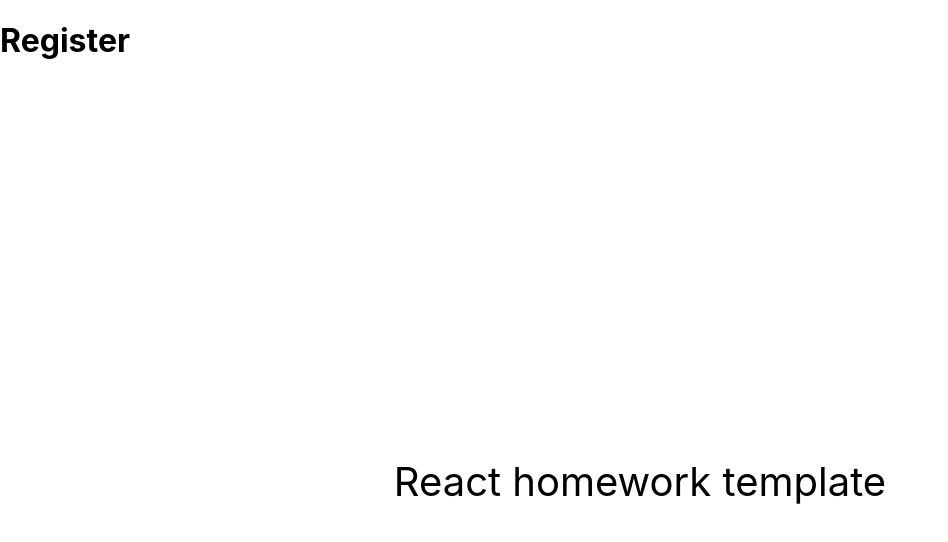
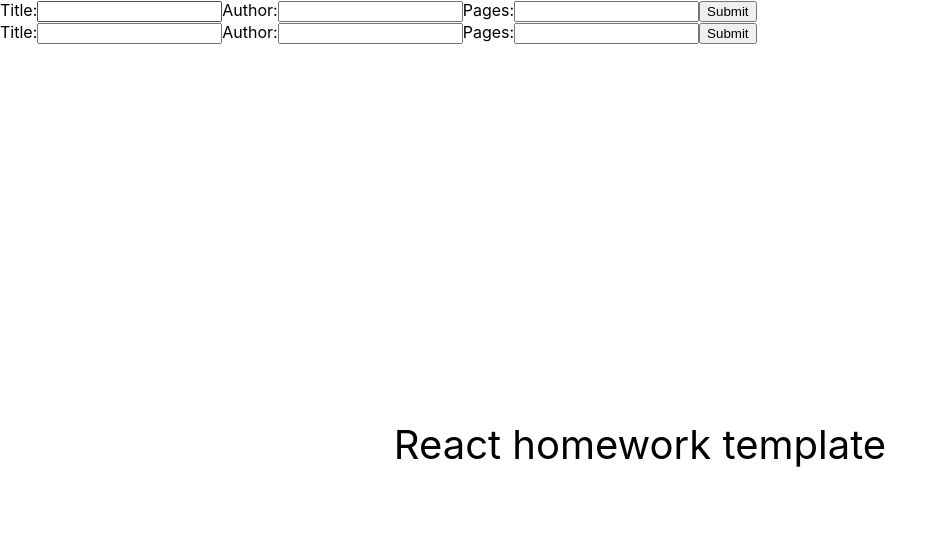
Before and after one commit to Potyomko/project-books, a React (Create React App) app: page /register in a window 1280 px wide. Shown: the top 542 px of the page, without its empty margins (0-948 px from the left). Built offline with nearby package versions, Linux system fonts and the light colour scheme.

Commit message:
шось там

```diff
--- a/package.json
+++ b/package.json
@@ -10,9 +10,6 @@
         "@testing-library/user-event": "^13.5.0",
         "axios": "^1.6.8",
         "chart.js": "^4.4.2",
-        "express": "^4.19.2",
-        "mongodb": "^6.5.0",
-        "mongoose": "^8.3.1",
         "nodemon": "^3.1.0",
         "react": "^18.1.0",
         "react-chartjs-2": "^5.2.0",
--- a/src/MongoDB/database.js
+++ b/src/MongoDB/database.js
@@ -16,7 +16,7 @@
 app.use(express.json());
 
 // Маршрут для отримання всіх книг
-app.get('/api/books', async(req, res) => {
+app.get('/api/books/books', async(req, res) => {
     try {
         const books = await Book.find();
         res.json(books);
@@ -27,7 +27,7 @@
 });
 
 // Маршрут для створення нової книги
-app.post('/api/books', async(req, res) => {
+app.post('/api/books/books', async(req, res) => {
     try {
         const { title, author, pages } = req.body;
         const book = new Book({ title, author, pages });
--- a/src/components/App.jsx
+++ b/src/components/App.jsx
@@ -4,13 +4,15 @@
 
 import axios from 'axios';
 import { useEffect, useState } from "react";
+import { Register } from "./Authentication/Register";
 
 export const App = ()=> {
-  const [books, setBooks] = useState([]);
+
 
 
   return (
     <>
+    <Register/>
 {/*
      {isLoggedIn ? <UserMenu/> :  <AuthMenu/> } */}
     <Outlet/>
--- a/src/components/Authentication/Register.jsx
+++ b/src/components/Authentication/Register.jsx
@@ -1,5 +1,71 @@
-export const Register = ()=>{
-    return(
-        <h1>Register</h1>
-    )
-}
+import React, { useState } from "react";
+import { useDispatch } from "react-redux";
+import { register } from "../../redux/auth/operation";
+
+export const Register = () => {
+   const dispatch = useDispatch();
+   const [formData, setFormData] = useState({
+      title: "",
+      author: "",
+      pages: ""
+   });
+
+   const handleChange = (e) => {
+      setFormData({
+         ...formData,
+         [e.target.name]: e.target.value
+      });
+   };
+
+   const handleSubmit = (e) => {
+      e.preventDefault();
+      dispatch(register(formData))
+         .then(() => {
+            console.log("Data submitted successfully!");
+            // Опціонально: виконати будь-які додаткові дії після успішної відправки даних
+         })
+         .catch((error) => {
+            console.error("Error submitting data:", error);
+            // Опціонально: обробити помилку
+         });
+      // Очищення форми
+      setFormData({
+         title: "",
+         author: "",
+         pages: ""
+      });
+   };
+
+   return (
+      <form onSubmit={handleSubmit}>
+         <label>
+            Title:
+            <input
+               type="text"
+               name="title"
+               value={formData.title}
+               onChange={handleChange}
+            />
+         </label>
+         <label>
+            Author:
+            <input
+               type="text"
+               name="author"
+               value={formData.author}
+               onChange={handleChange}
+            />
+         </label>
+         <label>
+            Pages:
+            <input
+               type="text"
+               name="pages"
+               value={formData.pages}
+               onChange={handleChange}
+            />
+         </label>
+         <button type="submit">Submit</button>
+      </form>
+   );
+};
--- a/src/redux/auth/operation.jsx
+++ b/src/redux/auth/operation.jsx
@@ -2,56 +2,55 @@
 import axios from "axios";
 
 
-axios.defaults.baseURL = 'https://goit-task-manager.herokuapp.com/'
-const setAuthHeader = token => {
-    axios.defaults.headers.common.Authorization = `Bearer ${token}`;
-  };
-  const clearAuthHeader = () => {
-    axios.defaults.headers.common.Authorization = '';
-  };
 
-export const register = createAsyncThunk('auth/signup', async (body, thunkApi)=>{
-   try{
-    const res = await axios.post('users/signup', body)
-    setAuthHeader(res.data.token)
-    return res.data
-   } catch(error){
-thunkApi.rejectWithValue(error.messages)
-   }
-
-})
-
-export const login = createAsyncThunk('auth/login', async (body, thunkApi)=>{
-   console.log(body);
-    try{
-     const res = await axios.post('users/login', body)
-     setAuthHeader(res.data.token)
-     return res.data
-    } catch(error){
- thunkApi.rejectWithValue(error.messages)
-    }
-
- })
-export const logout = createAsyncThunk('auth/logout', async (_, thunkApi)=>{
-   try{
-   await axios.post('users/logout')
-    clearAuthHeader()
-   } catch(error){
-thunkApi.rejectWithValue(error.messages)
-   }
-
-} )
+// const setAuthHeader = token => {
+//     axios.defaults.headers.common.Authorization = `Bearer ${token}`;
+//   };
+//   const clearAuthHeader = () => {
+//     axios.defaults.headers.common.Authorization = '';
+//   };
 
 
-export const refreshUser =  createAsyncThunk('auth/refresh', async (_, thunkApi)=>{
-   try{
-const state = thunkApi.getState()
+export const register = createAsyncThunk('books/register', async (data, thunkAPI) => {
+   try {
+      const res = await axios.post('/api/books', data);
+      return res.data;
+   } catch (error) {
+      return thunkAPI.rejectWithValue(error.response.data);
+   }
+});
 
-if(state.auth.token === null) return thunkApi.rejectWithValue('щось відсутнє')
-setAuthHeader(state.auth.token)
-const res = await axios.get('users/me')
-return res.data
-   } catch(error) {
-thunkApi.rejectWithValue(error.messages)
-   }
-})
+// export const login = createAsyncThunk('auth/login', async (body, thunkApi)=>{
+//    console.log(body);
+//     try{
+//      const res = await axios.post('users/login', body)
+//      setAuthHeader(res.data.token)
+//      return res.data
+//     } catch(error){
+//  thunkApi.rejectWithValue(error.messages)
+//     }
+
+//  })
+// export const logout = createAsyncThunk('auth/logout', async (_, thunkApi)=>{
+//    try{
+//    await axios.post('users/logout')
+//     clearAuthHeader()
+//    } catch(error){
+// thunkApi.rejectWithValue(error.messages)
+//    }
+
+// } )
+
+
+// export const refreshUser =  createAsyncThunk('auth/refresh', async (_, thunkApi)=>{
+//    try{
+// const state = thunkApi.getState()
+
+// if(state.auth.token === null) return thunkApi.rejectWithValue('щось відсутнє')
+// setAuthHeader(state.auth.token)
+// const res = await axios.get('users/me')
+// return res.data
+//    } catch(error) {
+// thunkApi.rejectWithValue(error.messages)
+//    }
+// })
```
Also changed, not shown: 1 other file (tests, documents, lock files or other folders).
